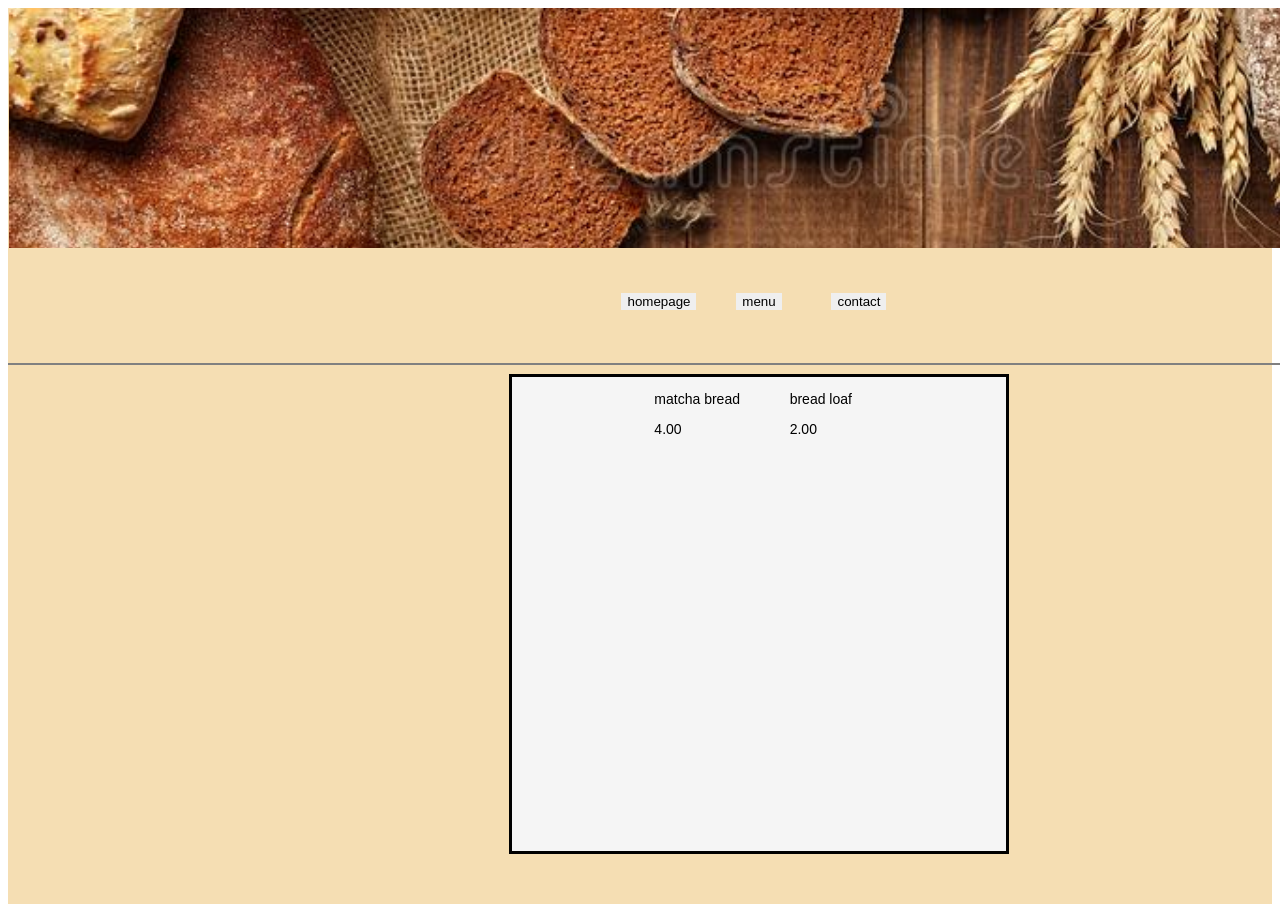
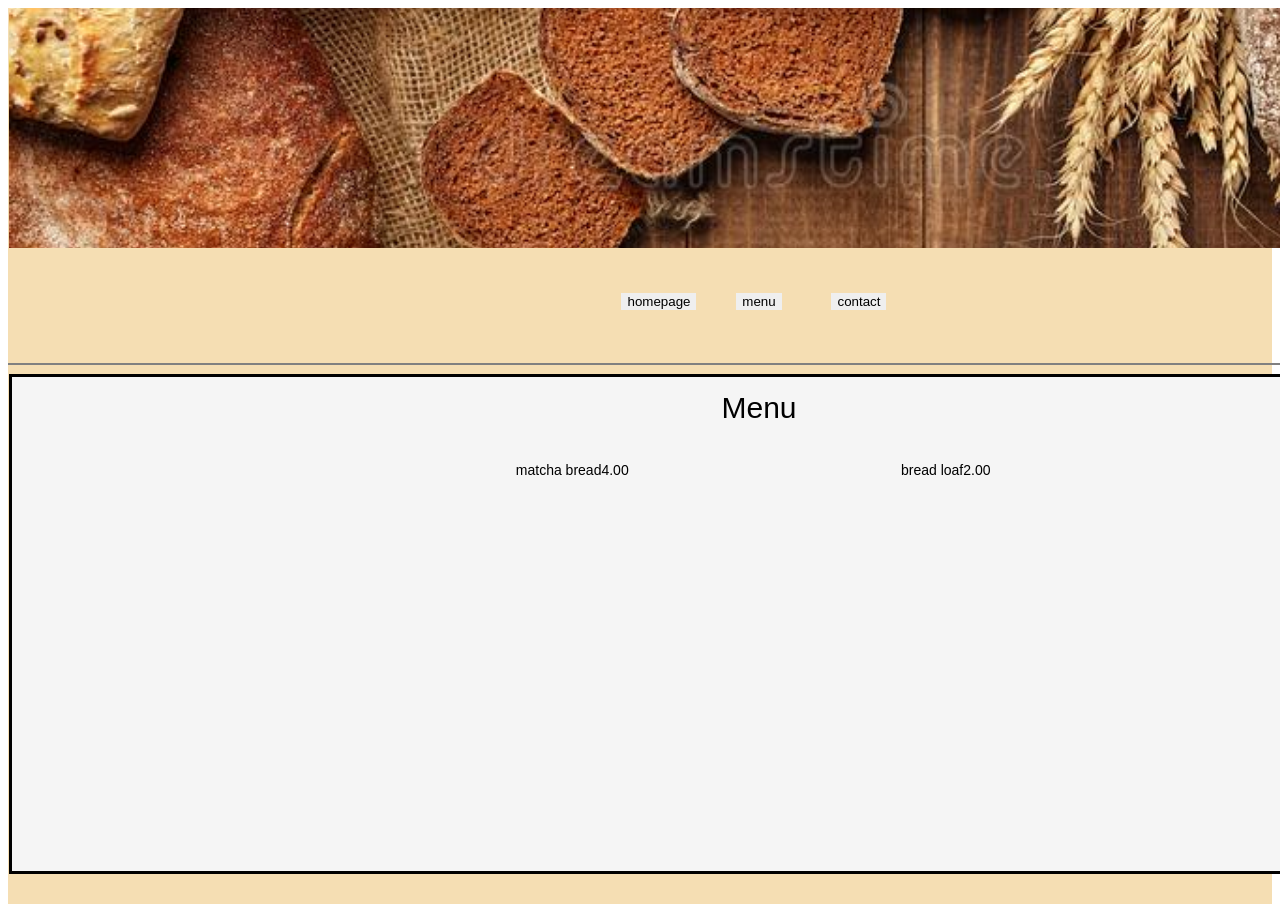
Before and after one commit to Sawaian/restaurant_page, a website built with webpack: page dist/index.html in a window 1280 px wide. Both pictures are taken after a click on the button "menu". Shown: the top 912 px of the page. Built offline with nearby package versions, Linux system fonts and the light colour scheme.

Commit message:
increased the size of the menu box.

```diff
--- a/src/menu.js
+++ b/src/menu.js
@@ -18,12 +18,22 @@ return {
 let grid = gridFactory();
 
 function menu(){
+    menuSign();
     menuList();
 
 }
 
+function menuSign(){
+    let menuSign = document.createElement("p");
+    menuSign.setAttribute("id", "menuSign");
+    menuSign.setAttribute("class", "text");
+    menuSign.textContent = "Menu";
+    grid.menuGrid.appendChild(menuSign);
+}
+
+
+
 let menuList = () => {
-
 
 
     // menuArray.forEach(element =>
@@ -35,6 +45,7 @@ let menuList = () => {
                 menuItem.setAttribute("id", "menuItem" + `${i}`);
 
             grid.menuGrid.appendChild(menuItem);
+
             menuItem.appendChild(paragraphFunc(`${menuArray[i].foodName}`));
             menuItem.appendChild(paragraphFunc(`${menuArray[i].foodPrice}`));
     };
@@ -53,6 +64,7 @@ let foodItem = (foodName, foodPrice) => {
 function paragraphFunc(info){
 
     let paragraph = document.createElement("p");
+    paragraph.setAttribute("class", "text");
     paragraph.textContent = info;
     return paragraph;
 
--- a/src/styles.css
+++ b/src/styles.css
@@ -27,11 +27,16 @@
 .menuGrid{
    display: grid;
    box-sizing: border-box;
+   margin:auto;
    border: solid;
    grid-template-columns: repeat(4, 1fr);
    grid-template-rows: repeat(8, 1fr) ;
    grid-row: 4;
-   grid-column: 2;
+   grid-column-start: 1;
+   grid-column-end: 4;
+   width: 1500px;
+   height: 500px;
+
    background-color: whitesmoke;
 }
 
@@ -113,6 +118,14 @@
    border: none;
 }
 
+#menuSign{
+   font-size: 30px;
+   font-family: Arial, Helvetica, sans-serif;
+   grid-column-start: 2;
+   grid-column-end: 4;
+   margin: auto;
+}
+
 .menuItem{
    margin: auto;
    margin: 10px 10px 10px 10px;
@@ -157,8 +170,10 @@
 }
 #menuItem0{
    grid-column: 2;
+   grid-row: 2;
 }
 
 #menuItem1{
    grid-column: 3;
+   grid-row: 2;
 }
```
Also changed, not shown: dist/main.js.
